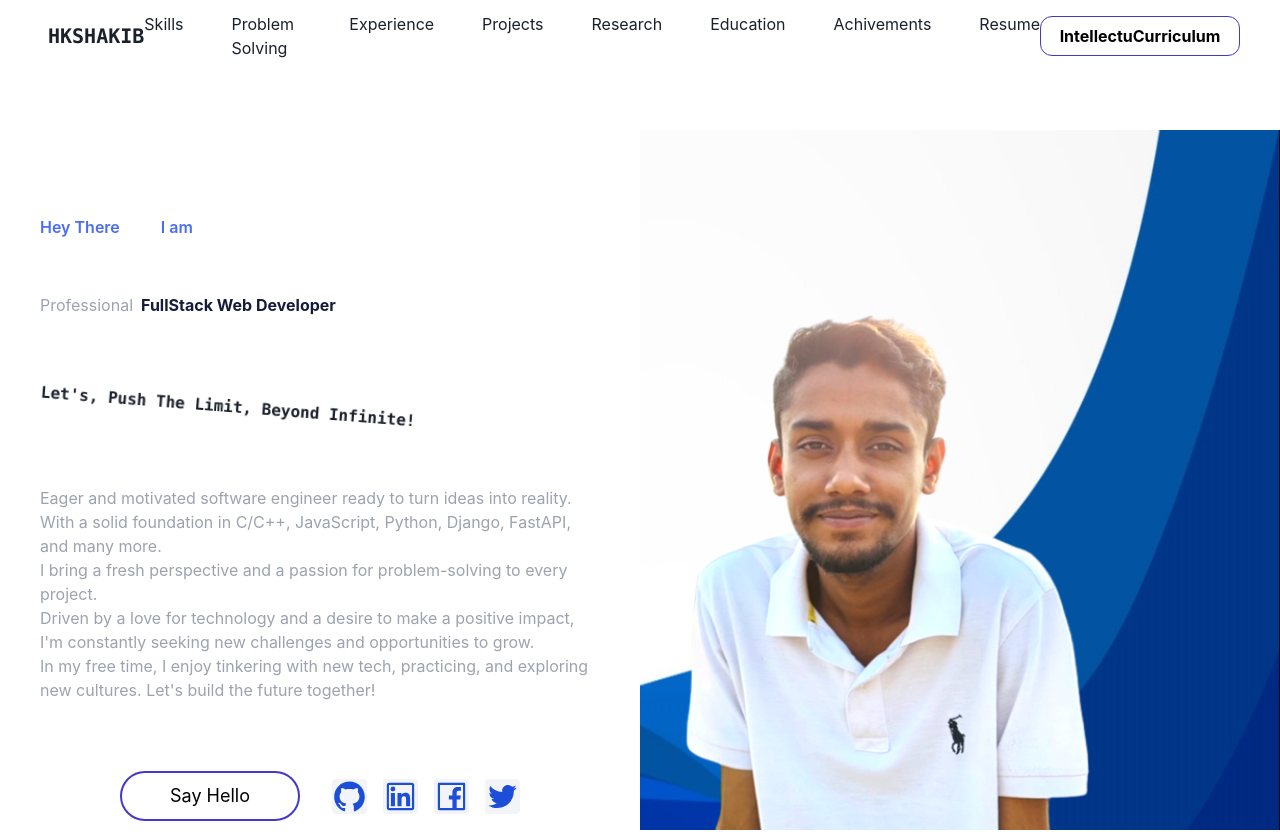
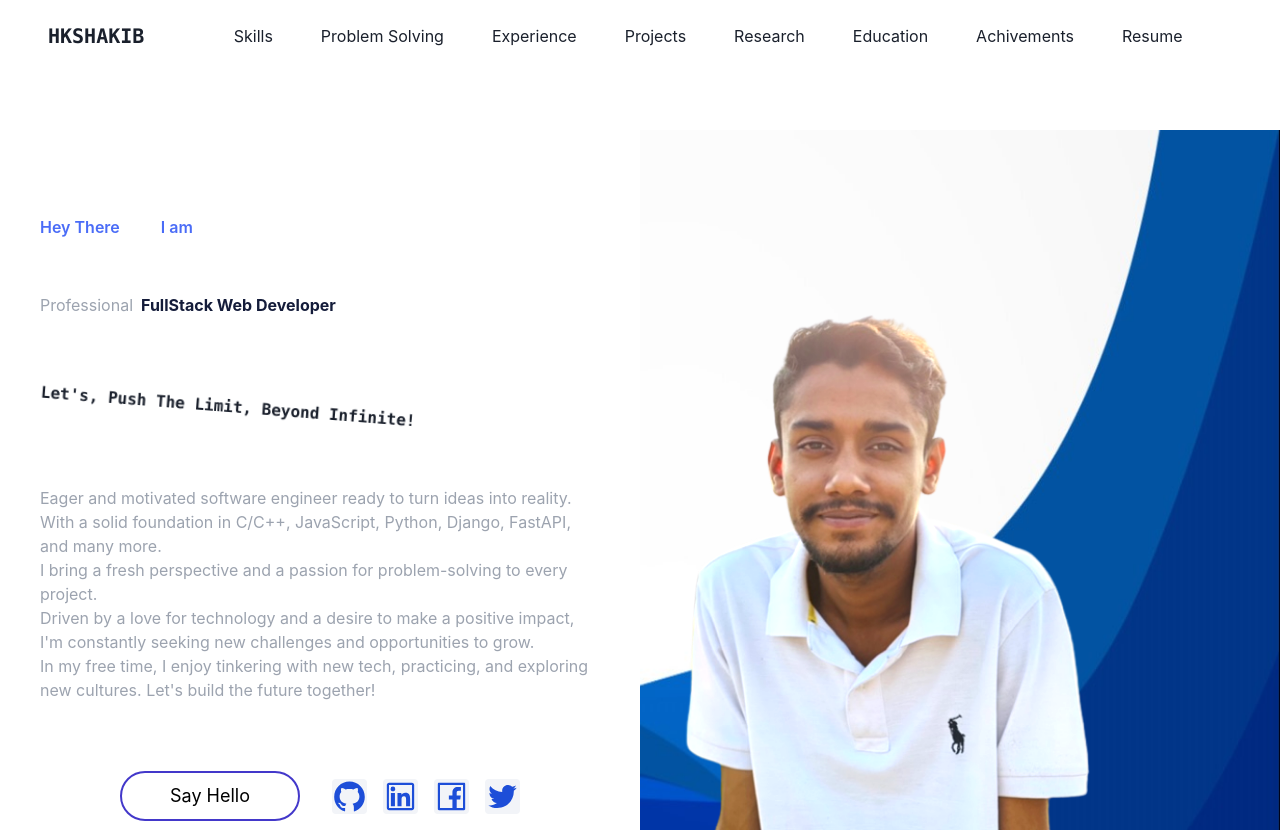
Before and after one commit to hkshakib/portfolio, a React (Create React App) app: page / in a window 1280 px wide. Shown: the top 832 px of the page. Built offline with nearby package versions, Linux system fonts and the light colour scheme; some icons are missing; what tailwindcss-font-inter would draw is missing.

Commit message:
fix: Download CV button on desktop view

```diff
--- a/src/components/Navbar.jsx
+++ b/src/components/Navbar.jsx
@@ -226,13 +226,13 @@ function Navbar() {
         </ul>
       </div>
 
-      <div className="hidden lg:flex lg:pr-8">
+      {/* <div className="hidden lg:flex lg:pr-8">
         <a href={CV} target="_blank" rel="noopener noreferrer">
           <button className="border border-indigo-700 h-[30px] w-[140px] xl:w-[200px] lg:h-[40px] px-4 rounded-xl  text-black font-bold hover:bg-[#6E07F3] hover:transition-all duration-700 hover:text-white hover:shadow-lg text-[10px] xl:text-[16px]">
             IntellectuCurriculum
           </button>
         </a>
-      </div>
+      </div> */}
 
       <div className="lg:hidden flex flex-1 mr-2 lg:mr-0 lg:basis-[70%] justify-end gap-8">
         <button
```
